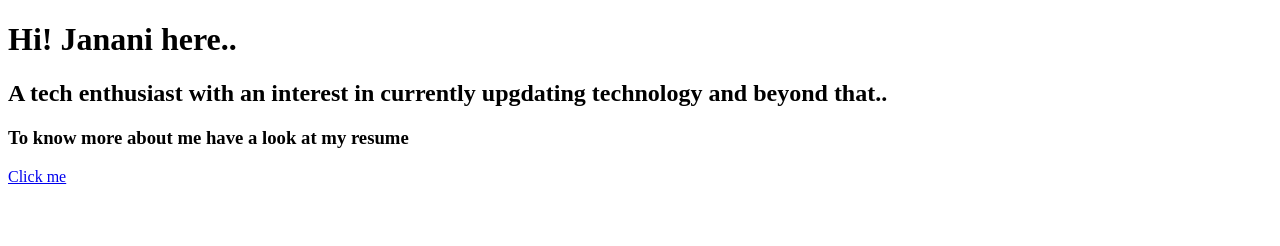
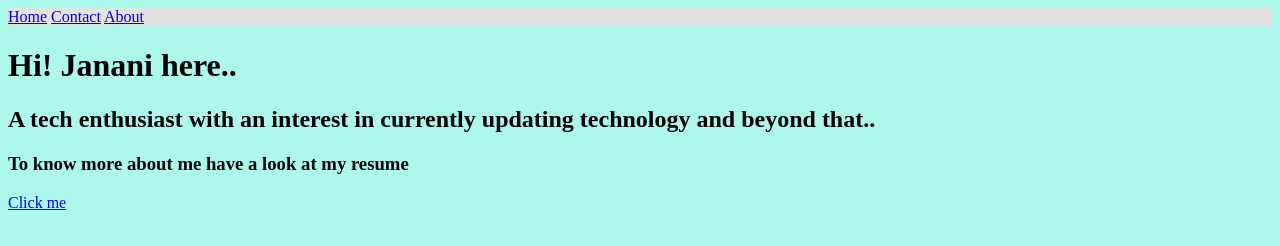
Before and after one commit to jan00210/basic-portfolio, a plain HTML site: page index.html in a window 1280 px wide. Drawn offline with Linux system fonts and the light colour scheme.

Commit message:
Basic navbar created

```diff
--- a/assets/style.css
+++ b/assets/style.css
@@ -1 +1,8 @@
-/* This is a css file */
+body {
+  background-color: rgb(172, 249, 236);
+  align-items: center;
+}
+.topnav {
+  overflow: hidden;
+  background-color: #e4e1e1;
+}
--- a/index.html
+++ b/index.html
@@ -3,17 +3,24 @@
   <head>
     <meta charset="UTF-8" />
     <meta name="viewport" content="width=device-width, initial-scale=1.0" />
+    <link rel="stylesheet" href="assets/style.css"></link>
     <title>Portfolio</title>
   </head>
   <body>
-    <div>
+    <div class="outer-a">
+
+<div class="topnav">
+  <a class="active" href="#home">Home</a>
+  <a href="#contact">Contact</a>
+  <a href="#about">About</a>
+</div>
       <h1>Hi! Janani here..</h1>
       <h2>
-        A tech enthusiast with an interest in currently upgdating technology and
+        A tech enthusiast with an interest in currently updating technology and
         beyond that..
       </h2>
       <h3>To know more about me have a look at my resume</h3>
-      <a href="./assets/Resume.pdf" download>Click me</a>
+      <a href="./assets/Resume.pdf" target="_blank">Click me</a>
     </div>
   </body>
 </html>
```
